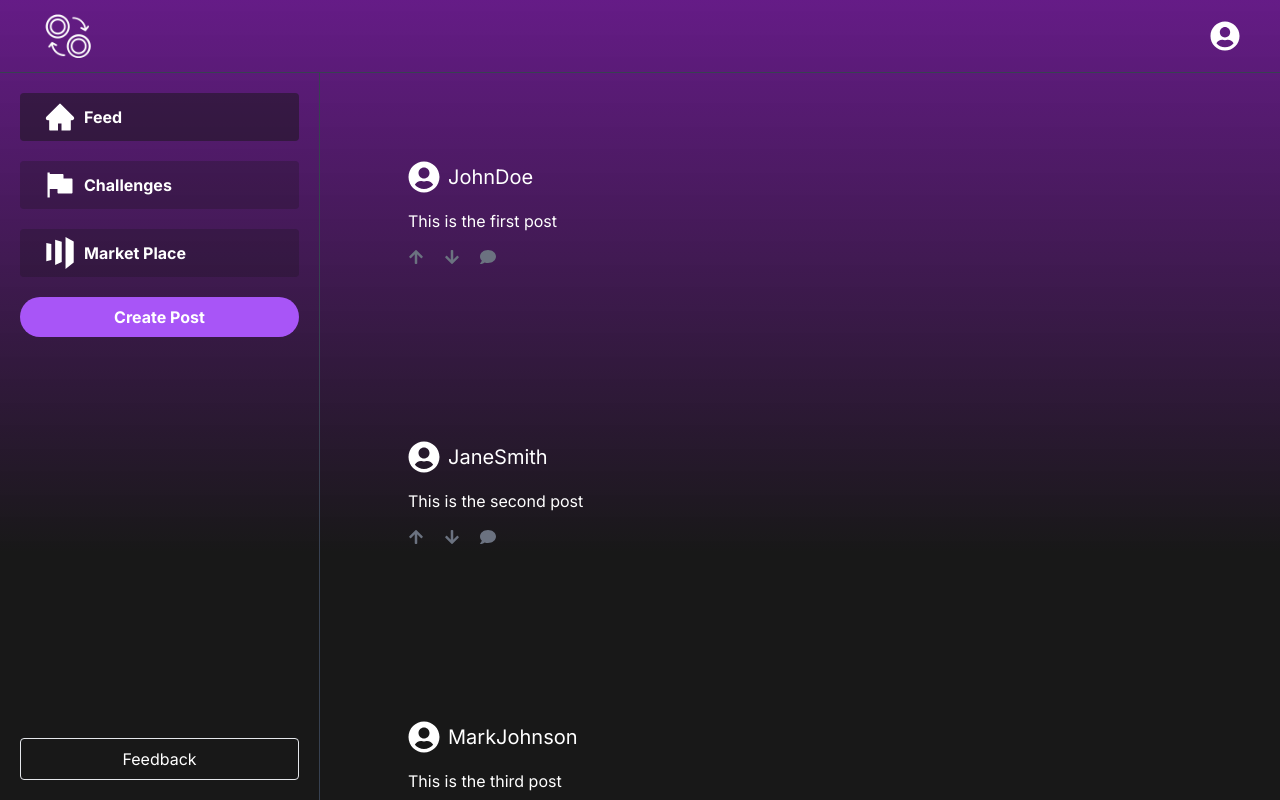
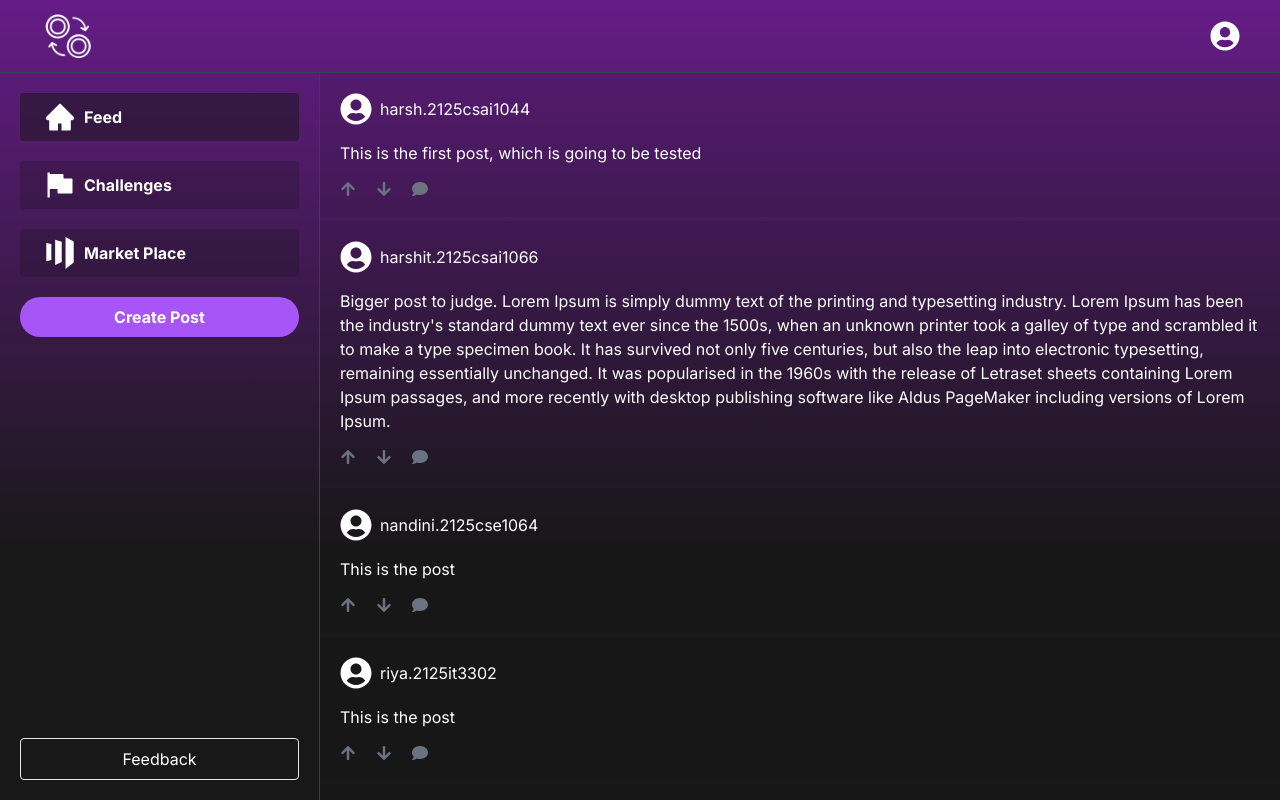
Before and after one commit to the-nexus-point/nexus-next.js, a Next.js app: page /feed in a window 1280 px wide. Built offline with nearby package versions, Linux system fonts and the light colour scheme.

Commit message:
improving post component

```diff
--- a/src/components/Feed.jsx
+++ b/src/components/Feed.jsx
@@ -4,17 +4,25 @@ import Post from "./shared/Post";
 const Feed = () => {
   return (
     <Container activeRoute="feed">
-      <div className="p-20">
-        <Post username="JohnDoe" content="This is the first post" />
-      </div>
-      <div className="p-20">
-        <Post username="JaneSmith" content="This is the second post" />
-      </div>
-      <div className="p-20">
-        <Post username="MarkJohnson" content="This is the third post" />
-      </div>
-      <div className="p-20">
-        <Post username="EmilyDavis" content="This is the fourth post" />
+      <div className="flex flex-col space-y-1">
+        <Post
+          username="harsh.2125csai1044"
+          content="This is the first post, which is going to be tested"
+        />
+        <Post
+          username="harshit.2125csai1066"
+          content="Bigger post to judge. Lorem Ipsum is simply dummy text of
+          the printing and typesetting industry. Lorem Ipsum has been the industry's
+          standard dummy text ever since the 1500s, when an unknown printer took a
+          galley of type and scrambled it to make a type specimen book.
+          It has survived not only five centuries, but also the leap into electronic
+          typesetting, remaining essentially unchanged. It was popularised in the 1960s
+          with the release of Letraset sheets containing Lorem Ipsum passages,
+          and more recently with desktop publishing software like Aldus PageMaker including versions of Lorem Ipsum."
+        />
+        <Post username="nandini.2125cse1064" content="This is the post" />
+        <Post username="riya.2125it3302" content="This is the post" />
+        <Post username="priyanshu.2125cse10" content="I am a dev-14." />
       </div>
     </Container>
   );
--- a/src/components/shared/Post.jsx
+++ b/src/components/shared/Post.jsx
@@ -7,10 +7,10 @@ import {
 
 const Post = ({ username, content }) => {
   return (
-    <div className="p-2 ">
-      <div className="flex items-center mb-4">
-        <FaUserCircle className="w-8 h-8 mr-2" />
-        <span className="text-xl">{username}</span>
+    <div className="p-5 rounded bg-neutral-900/10 hover:bg-neutral-900/20 hover:cursor-pointer">
+      <div className="flex items-center mb-4 space-x-2">
+        <FaUserCircle className="w-8 h-8" />
+        <span className="text-md">{username}</span>
       </div>
       <p>{content}</p>
       <div className="flex items-center mt-4">
```
